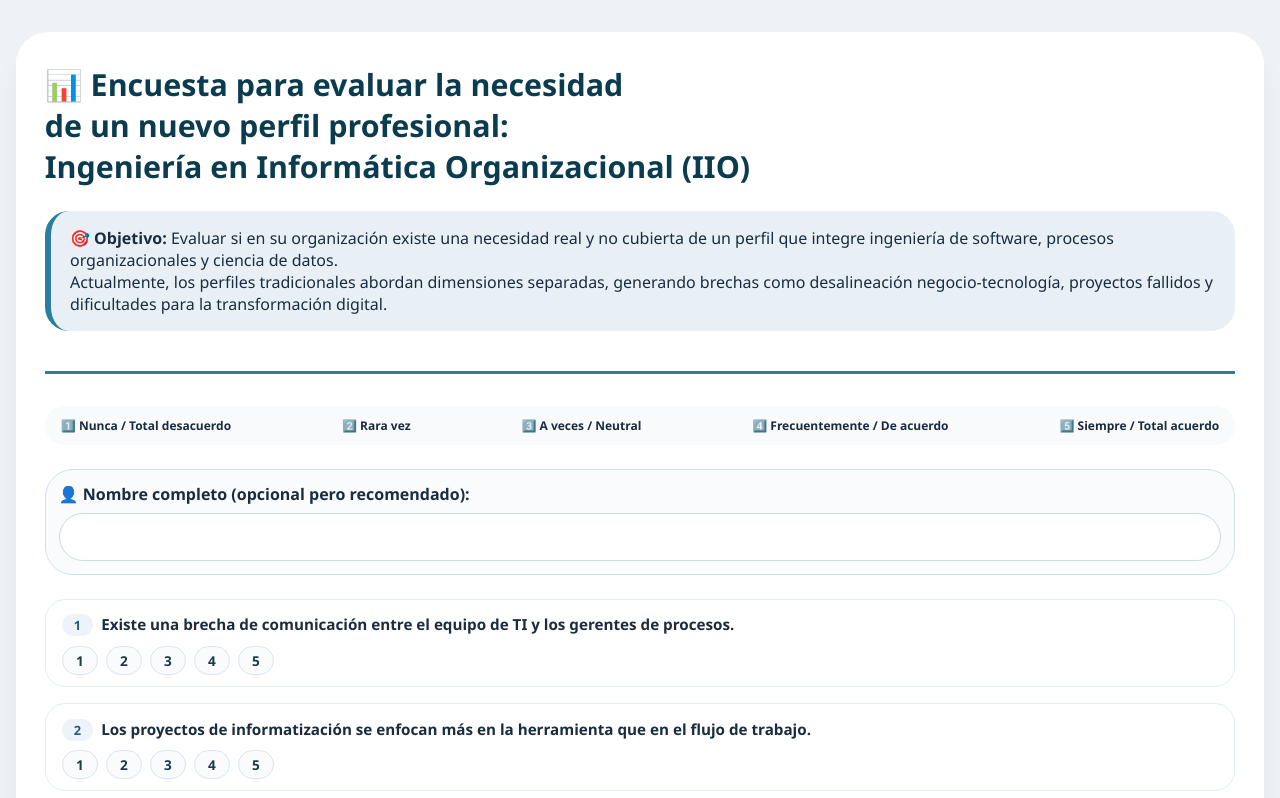
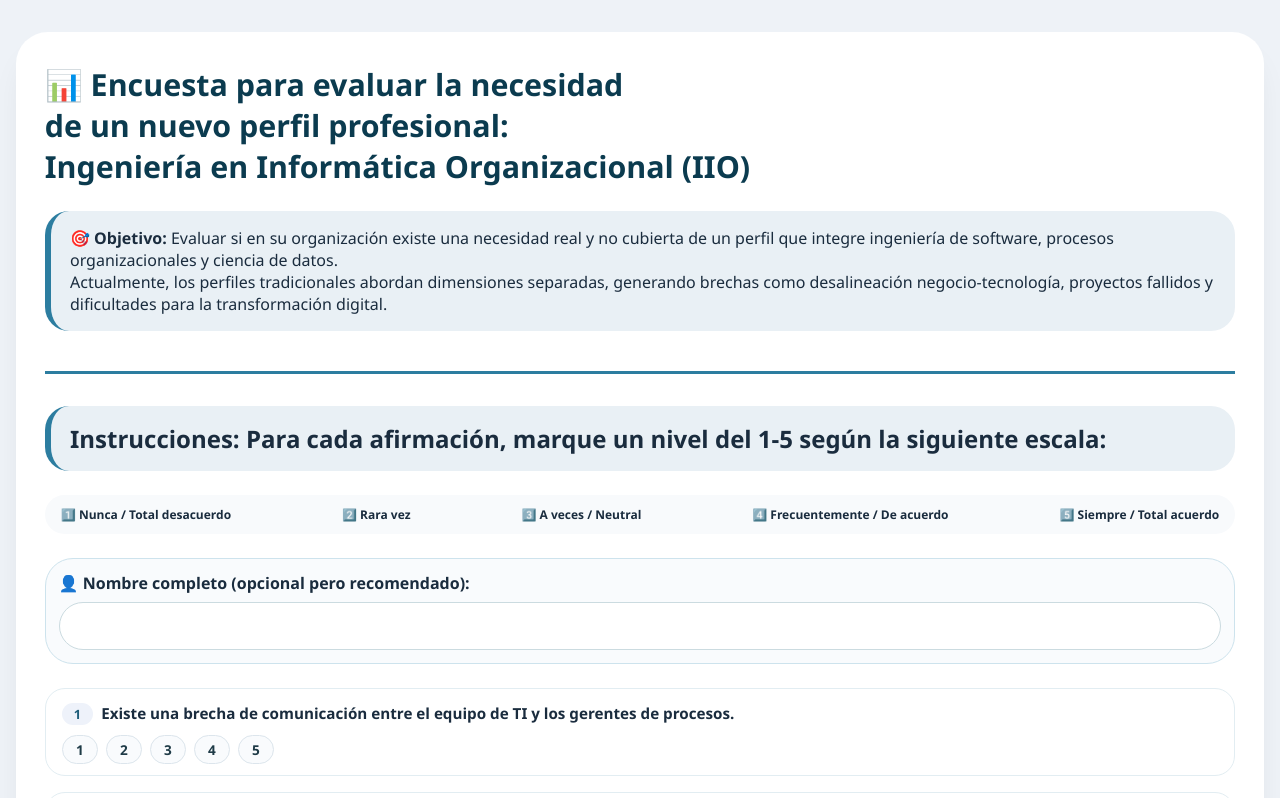
Before and after one commit to jfr32/encuesta, a plain HTML site: page index.html in a window 1280 px wide. Shown: the top 798 px of the page. Drawn offline with Linux system fonts and the light colour scheme.

Commit message:
Update index.html

```diff
--- a/index.html
+++ b/index.html
@@ -237,6 +237,12 @@
             Actualmente, los perfiles tradicionales abordan dimensiones separadas, generando brechas como desalineación negocio-tecnología, proyectos fallidos y dificultades para la transformación digital.
         </div>
     </div>
+    <div class="sub">
+        <h2>
+            Instrucciones:  Para cada afirmación, marque un nivel del 1-5 según la siguiente escala:
+        </h2>
+
+    </div>
 
     <div class="scale-guide">
         <span>1️⃣ Nunca / Total desacuerdo</span>
@@ -270,9 +276,9 @@
         </div>
     </form>
 
-    <div class="footnote">
+    <!-- <div class="footnote">
         🔍 Datos anónimos con fines académicos. Al enviar, recibirás un resumen y los datos llegarán al investigador.
-    </div>
+    </div> -->
 </div>
 <div id="toastMsg" class="toast-msg"></div>
 
```
